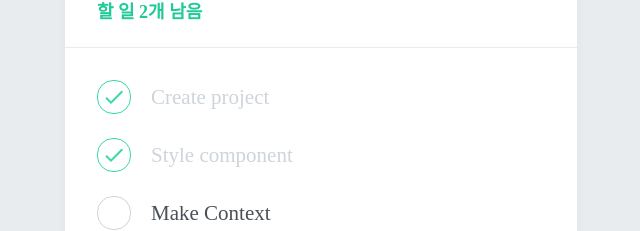
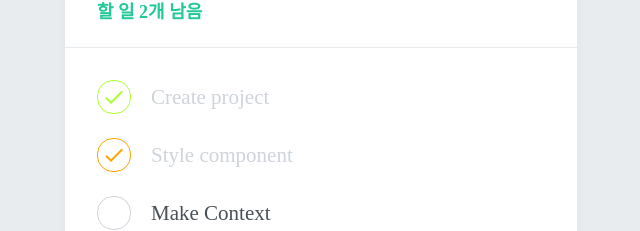
Before and after one commit to pknu-wap/REACT-STUDY, a React (Create React App) app: page / in a window 1280 px wide. Shown: the part 273-504 px from the top of the page, without its empty margins (319-959 px from the left). Built offline with nearby package versions, Linux system fonts and the light colour scheme.

Commit message:
issue #10 feat: CheckCircle 색 랜덤

```diff
--- a/src/App.js
+++ b/src/App.js
@@ -4,7 +4,7 @@ import TodoHead from "./components/ToDoHead/index";
 import TodoTemplate from "./components/ToDoTemplate/index";
 import TodoList from "./components/ToDoList/index";
 import TodoCreate from "./components/ToDoCreate/index";
-import { TodoProvider } from "./TodoContext";
+import { TodoProvider } from "././store/TodoContext";
 
 const GlobalStyle = createGlobalStyle`
   body {
--- a/src/components/ToDoCreate/index.js
+++ b/src/components/ToDoCreate/index.js
@@ -1,7 +1,7 @@
 import React, { useState } from "react";
 import { MdAdd } from "react-icons/md";
 import S from "./styled";
-import { useTodoDispatch, useTodoNextId } from "../../TodoContext";
+import { useTodoDispatch, useTodoNextId } from "../../store/TodoContext";
 
 function TodoCreate() {
   const [open, setOpen] = useState(false);
--- a/src/components/ToDoHead/index.js
+++ b/src/components/ToDoHead/index.js
@@ -1,5 +1,5 @@
 import React from "react";
-import { useTodoState } from "../../TodoContext";
+import { useTodoState } from "../.././store/TodoContext";
 import S from "./styled";
 
 function TodoHead() {
--- a/src/components/ToDoItem/index.js
+++ b/src/components/ToDoItem/index.js
@@ -1,16 +1,22 @@
-import React from "react";
+import React, { useEffect, useState } from "react";
 import { MdDone, MdDelete } from "react-icons/md";
-import { useTodoDispatch } from "../../TodoContext";
+import { useTodoDispatch } from "../.././store/TodoContext";
 import S from "./styled";
+import { setColor } from "../../libs/utils/setColor";
+import { colors } from "../../store/colors";
 
 function TodoItem({ id, done, text }) {
   const dispatch = useTodoDispatch();
+  const [randomColor, setRandomColor] = useState("");
   const onToggle = () => dispatch({ type: "TOGGLE", id });
   const onRemove = () => dispatch({ type: "REMOVE", id });
+  useEffect(() => {
+    setRandomColor(setColor(colors));
+  }, []);
 
   return (
     <S.TodoItemBlock>
-      <S.CheckCircle done={done} onClick={onToggle}>
+      <S.CheckCircle done={done} onClick={onToggle} color={randomColor}>
         {done && <MdDone />}
       </S.CheckCircle>
       <S.Text done={done}>{text}</S.Text>
--- a/src/components/ToDoItem/styled.js
+++ b/src/components/ToDoItem/styled.js
@@ -39,12 +39,12 @@ const CheckCircle = styled.div`
   ${({ done }) =>
     done
       ? css`
-          border: 1px solid #38d9a9;
-          color: #38d9a9;
+          border: 1px solid ${(props) => props.color};
+          color: ${(props) => props.color};
         `
       : css`
           :hover {
-            border: 1px solid #38d9a9;
+            border: 1px solid ${(props) => props.color};
           }
         `}
 `;
--- a/src/components/ToDoList/index.js
+++ b/src/components/ToDoList/index.js
@@ -1,5 +1,5 @@
 import React from "react";
-import { useTodoState } from "../../TodoContext";
+import { useTodoState } from "../.././store/TodoContext";
 import TodoItem from "../ToDoItem/index";
 import S from "./styled";
 
--- /dev/null
+++ b/src/libs/utils/setColor.js
@@ -0,0 +1,5 @@
+import { setRandom } from "./setRandom";
+
+export const setColor = (colors) => {
+  return colors[setRandom(0, 3)];
+};
--- /dev/null
+++ b/src/libs/utils/setRandom.js
@@ -0,0 +1,2 @@
+export const setRandom = (min, max) =>
+  Math.floor(Math.random() * (max - min + 1)) + min;
--- /dev/null
+++ b/src/store/colors.js
@@ -0,0 +1 @@
+export const colors = ["#ffa500", "#fa8072", " #adff2f", "#7fffd4"];
```
Also changed, not shown: src/store/TodoContext.js (renamed from src/TodoContext.js).
